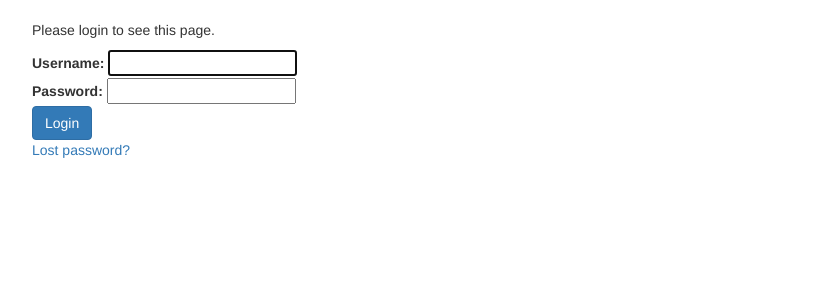
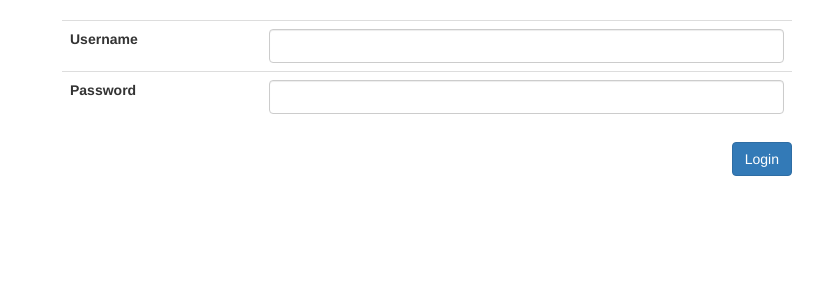
Before and after one commit to karthic-psa/Replenisher-Task-List, a Django app: a page that uses tasklistapp/templates/registration/login.html in a window 1280 px wide. Shown: the part 52-352 px from the top of the page, without its empty margins (23-846 px from the left). Run offline with Django 3.2, Linux system fonts and the light colour scheme; parts of the project's set-up code (start-up, migrations or seed data) failed here and were passed over; some libraries are stand-ins or nearby versions.

Commit message:
style: modified view of the login page

```diff
--- a/tasklistapp/templates/registration/login.html
+++ b/tasklistapp/templates/registration/login.html
@@ -1,39 +1,35 @@
-{% extends "base.html" %}
+{% extends 'base.html' %}
+{% block title %}Login{% endblock %}
 
 {% block content %}
+    <div id="content-container" class="container p-none">
+        <div class="lgn-container col-lg-8">
+            <form id="login-form" method="post"
+                  action="{% url 'login' %}">
+                {% csrf_token %}
+                <table class="table">
+                    <tr>
+                        <td><label for="id_username">Username</label></td>
+                        <td><input id="id_username" name="username"
+                                   type="text" class="form-control"></td>
+                    </tr>
+                    <tr>
+                        <td><label for="id_password">Password</label></td>
+                        <td><input id="id_password" name="password"
+                                   type="password" class="form-control"></td>
+                    </tr>
+                </table>
+                {% if form.errors %}
+                    <p class=" label label-danger">
+                        Your username and password didn't match.
+                        Please try again.
+                    </p>
+                {% endif %}
 
-{% if form.errors %}
-<p>Your username and password didn't match. Please try again.</p>
-{% endif %}
-
-{% if next %}
-    {% if user.is_authenticated %}
-    <p>Your account doesn't have access to this page. To proceed,
-    please login with an account that has access.</p>
-    {% else %}
-    <p>Please login to see this page.</p>
-    {% endif %}
-{% endif %}
-
-<form method="post" action="{% url 'login' %}">
-{% csrf_token %}
-
-<div>
-  <td>{{ form.username.label_tag }}</td>
-  <td>{{ form.username }}</td>
-</div>
-<div>
-  <td>{{ form.password.label_tag }}</td>
-  <td>{{ form.password }}</td>
-</div>
-
-<div>
-  <input type="submit" class="btn btn-primary" value="Login" />
-  <input type="hidden" name="next" value="{{ next }}" />
-</div>
-</form>
-
-{# Assumes you setup the password_reset view in your URLconf #}
-<p><a href="{% url 'password_reset' %}">Lost password?</a></p>
-
-{% endblock %}
+                <input type="submit" value="Login"
+                       class="btn btn-primary pull-right" />
+                <input type="hidden" name="next" value="{{ next }}" />
+            </form>
+        </div>
+    </div>
+{% endblock content %}
--- a/wtasklist/urls.py
+++ b/wtasklist/urls.py
@@ -23,10 +23,12 @@ urlpatterns = [
     url(r'^admin/', admin.site.urls),
     url(r'^$', views.task_lists, name='task_lists_home'),
     url(r'^tasks/', views.task_lists, name='task_lists'),
+
     url(
         r'^(?P<list_id>[0-9]+)/(?P<list_slug>[a-zA-Z0-9!@#$&()\-`.+,]+)/delete/',
         views.delete_list,
         name="delete_list"),
+
     url(r'^personal/', views.tasks_view,
         {'list_slug': 'personal'},
         name="personal"),
@@ -39,6 +41,12 @@ urlpatterns = [
     url(r'^(?P<list_id>[0-9]+)/(?P<list_slug>[a-zA-Z0-9!@#$&()\-`.+,]*)/',
         views.tasks_view,
         name='tasks_view'),
+
+
+    url(
+        r'^add_list/',
+        views.add_list,
+        name="add_list"),
 
     url(
         r'^task_toggle/(?P<task_id>[0-9]+)/',
@@ -55,11 +63,6 @@ urlpatterns = [
         views.task_detail,
         name='task_detail'),
 
-    url(
-        r'^add_list/',
-        views.add_list,
-        name="add_list"),
-
 
 
     url(r'^accounts/', include('django.contrib.auth.urls')),
```
